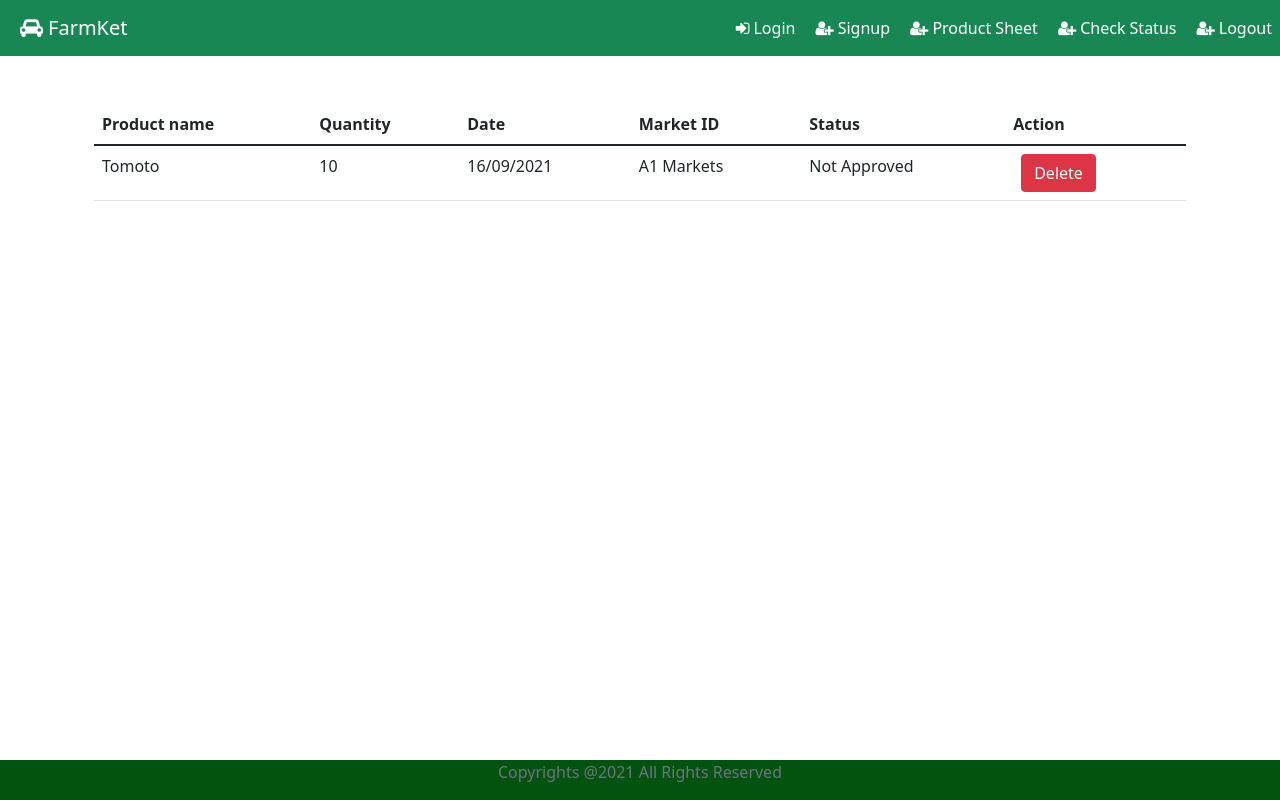
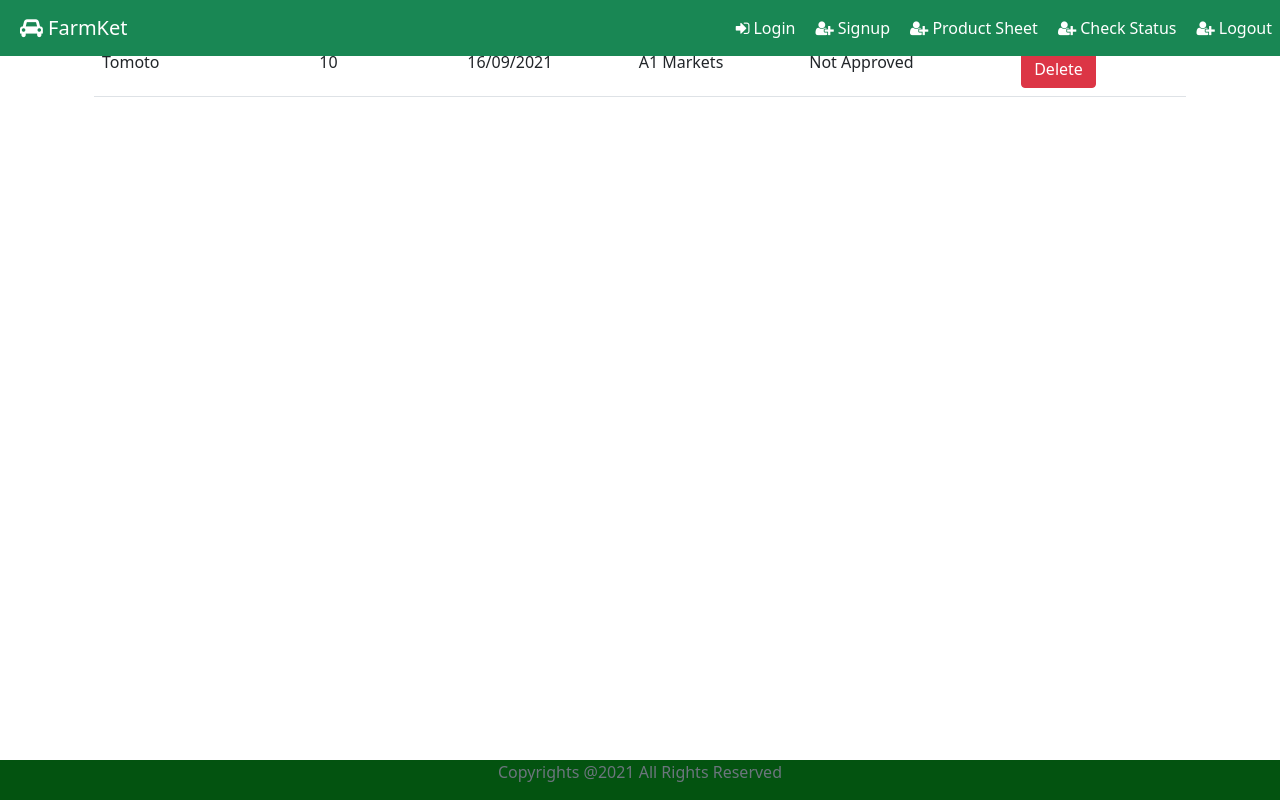
Before and after one commit to balajivzp/farmket-angular, an Angular app: page /status in a window 1280 px wide. Built offline with nearby package versions, Linux system fonts and the light colour scheme.

Commit message:
Frequent commit

```diff
--- a/src/app/check-status/check-status.component.html
+++ b/src/app/check-status/check-status.component.html
@@ -1,6 +1,6 @@
-<div class="container mt-5">
-    <table class="table">
-      <thead>
+<div class="container ">
+    <table class="table ">
+      <thead style="margin-top: 20px;">
         <tr>
           <th scope="col">Product name</th>
           <th scope="col">Quantity</th>
--- a/src/app/footer/footer.component.css
+++ b/src/app/footer/footer.component.css
@@ -1,5 +1,5 @@
 .footer {
-    position: absolute;
+    position: fixed;
     bottom: 0;
     width:100%;
     height: 40px;
--- a/src/app/header/header.component.css
+++ b/src/app/header/header.component.css
@@ -1,3 +1,7 @@
+header {
+  position: fixed;
+  width: 100%;
+}
 .navbar-brand {
   margin-left: 20px;
 }
--- a/src/app/product-sheet/product-sheet.component.ts
+++ b/src/app/product-sheet/product-sheet.component.ts
@@ -1,7 +1,6 @@
 import { Component, OnInit } from '@angular/core';
 import { NgForm } from '@angular/forms';
 import { Router } from '@angular/router';
-import { DatePipe } from '@angular/common'
 import { ProductSheet } from '../model/ProductSheet';
 import { ProductService} from '../service/product.service';
 import { AuthService} from '../service/auth.service'
@@ -20,7 +19,7 @@ export class ProductSheetComponent implements OnInit {
 
   productSheet: ProductSheet;
 
-  constructor(private productService: ProductService, private authService: AuthService, private datepipe: DatePipe) { }
+  constructor(private productService: ProductService, private authService: AuthService) { }
 
   ngOnInit(): void {
     this.marketDetails = this.productService.getMarketDetails();
@@ -39,7 +38,7 @@ export class ProductSheetComponent implements OnInit {
 
   onSubmit(form: NgForm) {
     this.productSheet = form.value;
-    this.productSheet.date =this.datepipe.transform(new Date(), 'yyyy-MM-dd');
+    this.productSheet.date = new Date().toString();
     this.productSheet.farmerId = this.userId;
     this.productSheet.isApproved = false;
     console.log(this.productSheet);
```
Also changed, not shown: src/app/login/login.component.html (line endings or trailing spaces).
